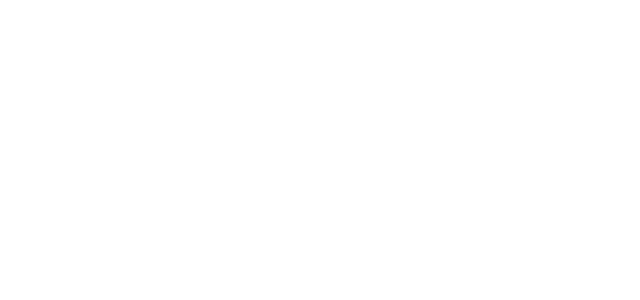
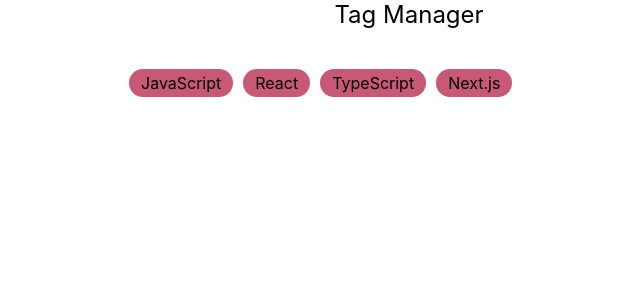
Before and after one commit to montagapallarols/tag-manager, a Next.js app in the folder src/fe/: page / in a window 1280 px wide. Shown: the top 300 px of the page, without its empty margins (231-871 px from the left). Built offline with nearby package versions, Linux system fonts and the light colour scheme.

Commit message:
Add initial tags with mock data

```diff
--- /dev/null
+++ b/src/fe/src/components/Dashboard/Dashboard.styles.ts
@@ -0,0 +1,16 @@
+import styled from "@emotion/styled";
+
+export const DashboardHeader = styled.div`
+  display: flex;
+  justify-content: center;
+  font-size: 24px;
+  margin-bottom: 40px;
+`;
+
+export const DashboardTagList = styled.ul`
+display: flex;
+flex-direction: row;
+flex-wrap: wrap;
+max-width: 50%;
+margin: 0 auto;
+`
--- /dev/null
+++ b/src/fe/src/components/Dashboard/Dashboard.tsx
@@ -0,0 +1,27 @@
+import React from "react";
+import { ITag } from "@interfaces/ITag";
+
+import * as S from "./Dashboard.styles";
+import Tag from "@components/Tag/Tag";
+
+const Dashboard: React.FC = () => {
+
+  const tags = [
+    { value: "JavaScript" },
+    { value: "React" },
+    { value: "TypeScript" },
+    { value: "Next.js" },
+  ];
+
+  return (
+    <div>
+      <S.DashboardHeader>Tag Manager</S.DashboardHeader>
+
+      <S.DashboardTagList>
+      {tags.map((tag: ITag) => <Tag value={tag.value}/>)}
+      </S.DashboardTagList>
+    </div>
+  );
+};
+
+export default Dashboard;
--- a/src/fe/src/components/Layout/Layout.styles.ts
+++ b/src/fe/src/components/Layout/Layout.styles.ts
@@ -1,8 +1,7 @@
 import styled from "@emotion/styled";
 
-export const Container = styled.div`
-  display: flex;
-  width: 100vw;
+export const LayoutContainer = styled.div`
   height: 100vh;
-  background-color: #fff;
+  overflow-x: hidden;
+  // width: 100%;
 `;
--- a/src/fe/src/components/Layout/Layout.tsx
+++ b/src/fe/src/components/Layout/Layout.tsx
@@ -1,13 +1,24 @@
+import Head from "next/head";
 import React, { ReactNode } from "react";
 
-import { Container } from "./Layout.styles";
+import { LayoutContainer } from "./Layout.styles";
 
 interface LayoutProps {
   children: ReactNode;
 }
 
 const Layout: React.FC<LayoutProps> = ({ children }) => {
-  return <Container>{children}</Container>;
+  return (
+    <LayoutContainer>
+      <Head>
+        <title>Tag Manager</title>
+        <meta name="description" content="Generated by create next app" />
+        <meta name="viewport" content="width=device-width, initial-scale=1" />
+        <link rel="icon" href="/favicon.ico" />
+      </Head>
+      <main>{children}</main>
+    </LayoutContainer>
+  );
 };
 
 export default Layout;
--- /dev/null
+++ b/src/fe/src/components/Tag/Tag.styles.ts
@@ -0,0 +1,10 @@
+import styled from "@emotion/styled";
+
+export const TagContainer = styled.li`
+width: fit-content;
+background-color: #C75876;
+padding: 4px 12px;
+border-radius: 40px;
+list-style-type: none;
+margin-right: 10px;
+`
--- /dev/null
+++ b/src/fe/src/components/Tag/Tag.tsx
@@ -0,0 +1,13 @@
+import React from "react";
+
+import * as S from "./Tag.styles";
+
+interface TagProps {
+    value: string;
+}
+
+const Tag: React.FC<TagProps> = ({ value }) => {
+  return <S.TagContainer>{value}</S.TagContainer>;
+};
+
+export default Tag;
--- /dev/null
+++ b/src/fe/src/interfaces/ITag.ts
@@ -0,0 +1,3 @@
+export interface ITag {
+    value: string;
+}
--- a/src/fe/src/pages/_app.tsx
+++ b/src/fe/src/pages/_app.tsx
@@ -1,6 +1,14 @@
-import '@/styles/globals.css'
-import type { AppProps } from 'next/app'
+import "@styles/globals.css";
+import type { AppProps } from "next/app";
+import { Global, css } from "@emotion/react";
+import { global } from "@styles/global-style";
 
 export default function App({ Component, pageProps }: AppProps) {
-  return <Component {...pageProps} />
+
+  return (
+    <>
+      <Global styles={global} />
+      <Component {...pageProps} />
+    </>
+  );
 }
--- a/src/fe/src/pages/index.tsx
+++ b/src/fe/src/pages/index.tsx
@@ -1,21 +1,14 @@
 import Head from 'next/head'
 
 import Layout from '@components/Layout/Layout'
+import Dashboard from '@components/Dashboard/Dashboard';
 
 
 const Home: React.FC = () => {
   return (
-    <>
-      <Head>
-        <title>Tag Manager</title>
-        <meta name="description" content="Generated by create next app" />
-        <meta name="viewport" content="width=device-width, initial-scale=1" />
-        <link rel="icon" href="/favicon.ico" />
-      </Head>
      <Layout>
-
+        <Dashboard/>
      </Layout>
-    </>
   )
 }
 
--- /dev/null
+++ b/src/fe/src/styles/global-style.ts
@@ -0,0 +1,15 @@
+import { css } from "@emotion/react";
+
+export const global = css`
+  * {
+    box-sizing: border-box;
+  }
+
+  html,
+  body {
+    padding: 0;
+    margin: 0;
+    font-family: -apple-system, BlinkMacSystemFont, Segoe UI, Roboto, Oxygen,
+      Ubuntu, Cantarell, Fira Sans, Droid Sans, Helvetica Neue, sans-serif;
+  }
+`;
--- a/src/fe/src/styles/globals.css
+++ b/src/fe/src/styles/globals.css
@@ -1,4 +1,4 @@
-:root {
+/* :root {
   --max-width: 1100px;
   --border-radius: 12px;
   --font-mono: ui-monospace, Menlo, Monaco, 'Cascadia Mono', 'Segoe UI Mono',
@@ -104,4 +104,4 @@
   html {
     color-scheme: dark;
   }
-}
+} */
```
